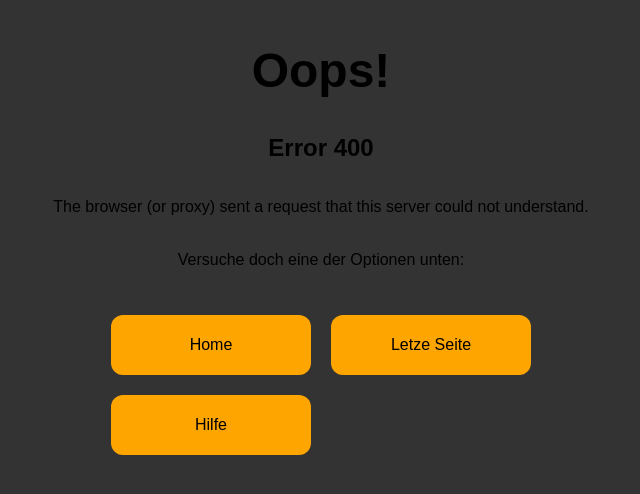
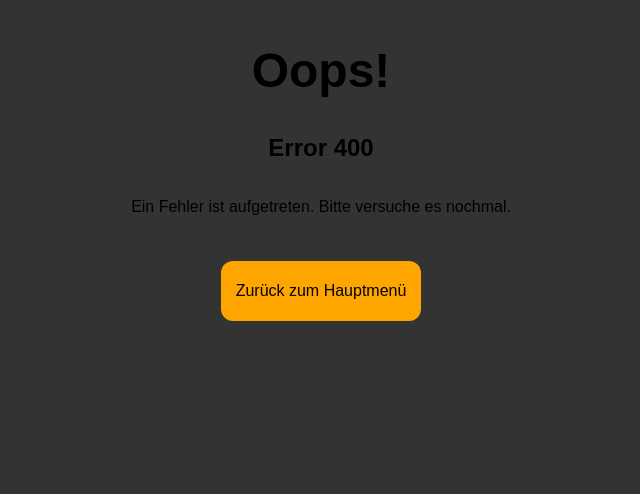
Before and after one commit to Andi1005/QTify, a Flask app: page /queue in a window 1280 px wide. Shown: the part 167-661 px from the top of the page, without its empty margins (319-959 px from the left). Run offline with Flask 3, Linux system fonts and the light colour scheme.

Commit message:
minor bug fixes and better error desciption

```diff
--- a/src/QTify/static/style.css
+++ b/src/QTify/static/style.css
@@ -235,7 +235,7 @@ header.room-header {
 }
 
 #search {
-  display: block;
+  display: none;
   width: 80vw;
 }
 
--- a/src/QTify/templates/create.html
+++ b/src/QTify/templates/create.html
@@ -15,9 +15,9 @@
     <main>
         <section>
             <form class="options" action="#" method="POST">
-                <label class="options-label" for="pin-length">Pin länge</label>
+                <label class="options-label" for="pin-length">Pin Länge</label>
                 <input class="options-input" type="number" id="pin-length" name="pin_length" value="6" min="4" max="16">
-                <label class="options-label" for="room-lifespan">Raum lebensdauer</label>
+                <label class="options-label" for="room-lifespan">Raum Lebensdauer</label>
                 <select class="options-input" id="room-lifespan" name="lifespan">
                     <option value="8" selected>8 Std.</option>
                     <option value="12">12 Std.</option>
--- a/src/QTify/templates/error.html
+++ b/src/QTify/templates/error.html
@@ -11,11 +11,8 @@
         <h1>Oops!</h1>
         <h2>Error {{ status_code }}</h2>
         <p>{{ description }}</p>
-        <p>Versuche doch eine der Optionen unten:</p>
         <div id="error-links-container">
-            <a class="link-no-style button" href="{{ url_for('views.index') }}">Home</a>
-            <a class="link-no-style button" onclick="window.location.href = document.referrer" href="{{ last_page }}">Letze Seite</a>
-            <a class="link-no-style button">Hilfe</a>
+            <a class="link-no-style button" href="{{ url_for('views.index') }}">Zurück zum Hauptmenü</a>
         </div>
     </main>
 </body>
--- a/src/QTify/views.py
+++ b/src/QTify/views.py
@@ -28,12 +28,22 @@ def pin_required(func):
 
         room = db.session.query(Rooms).filter_by(pin=pin).first()
         if room is None:
-            abort(404)  # Room not found in database
+            # Room not found in database
+            return render_template(
+                "error.html",
+                status_code=404,
+                description="Es sieht so aus, als ob der Raum, dem du Beitreten möchtest nicht existiert.\nVielleicht ist der Raum abgelaufen oder du hast den Pin falsch eingegeben.",
+            )
 
         if room.expires_at < time.time():
             Rooms.query.filter_by(pin=pin).delete()
             db.session.commit()
-            abort(410)  # Room is expired
+            # Room is expired
+            return render_template(
+                "error.html",
+                status_code=410,
+                description="Der Raum, dem du beitreten möchtes, ist bereits abgelaufen. Bitte kontaktiere den Host, damit er einen neuen erstellt.",
+            )
 
         g.pin = pin
         g.room = room
@@ -231,5 +241,6 @@ def error_page(error):
     return render_template(
         "error.html",
         status_code=error.get_response().status_code,
-        description=error.description,
+        description="Ein Fehler ist aufgetreten.\nBitte versuche es nochmal."
+        # description=error.description,
     )
```
